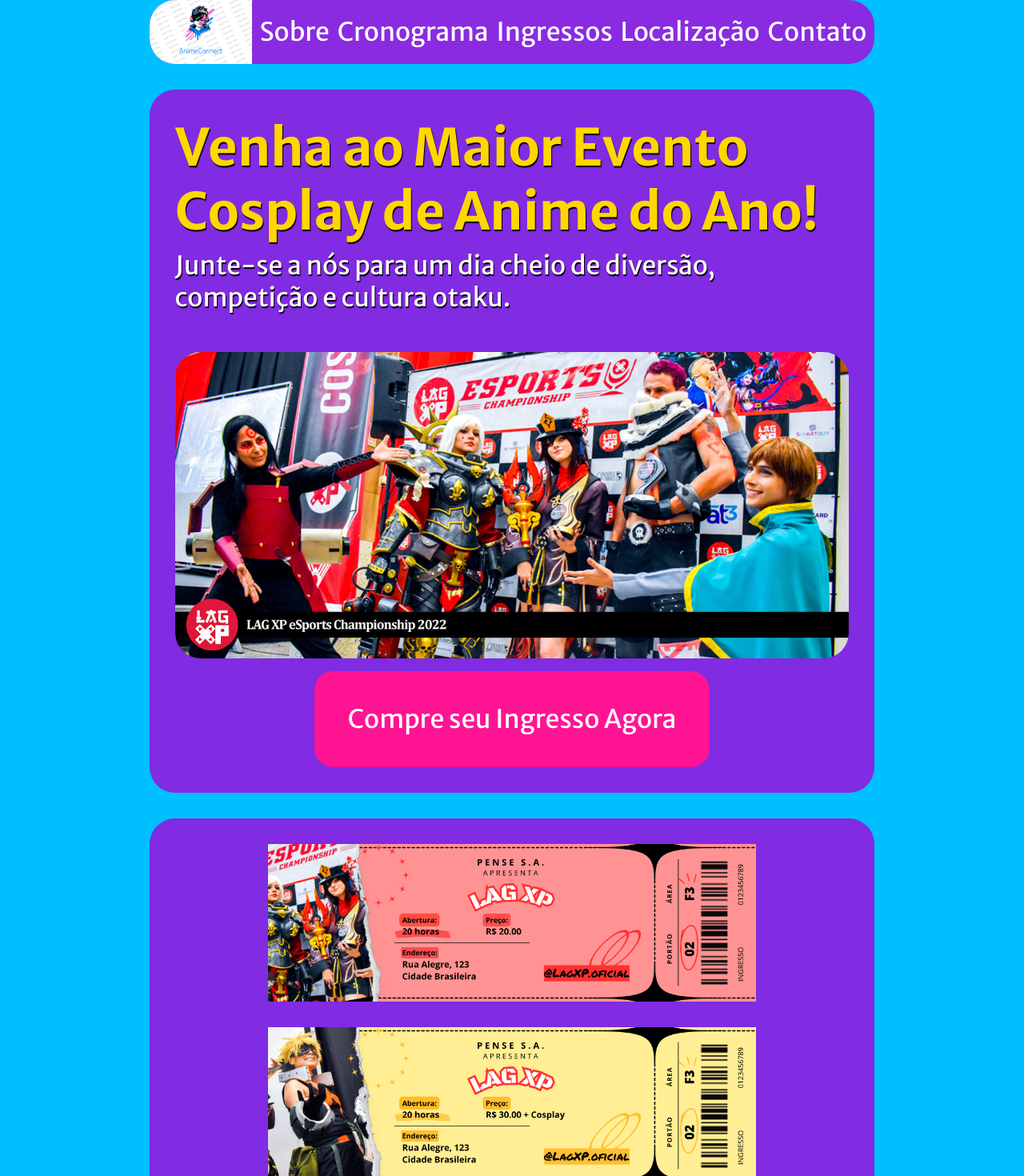
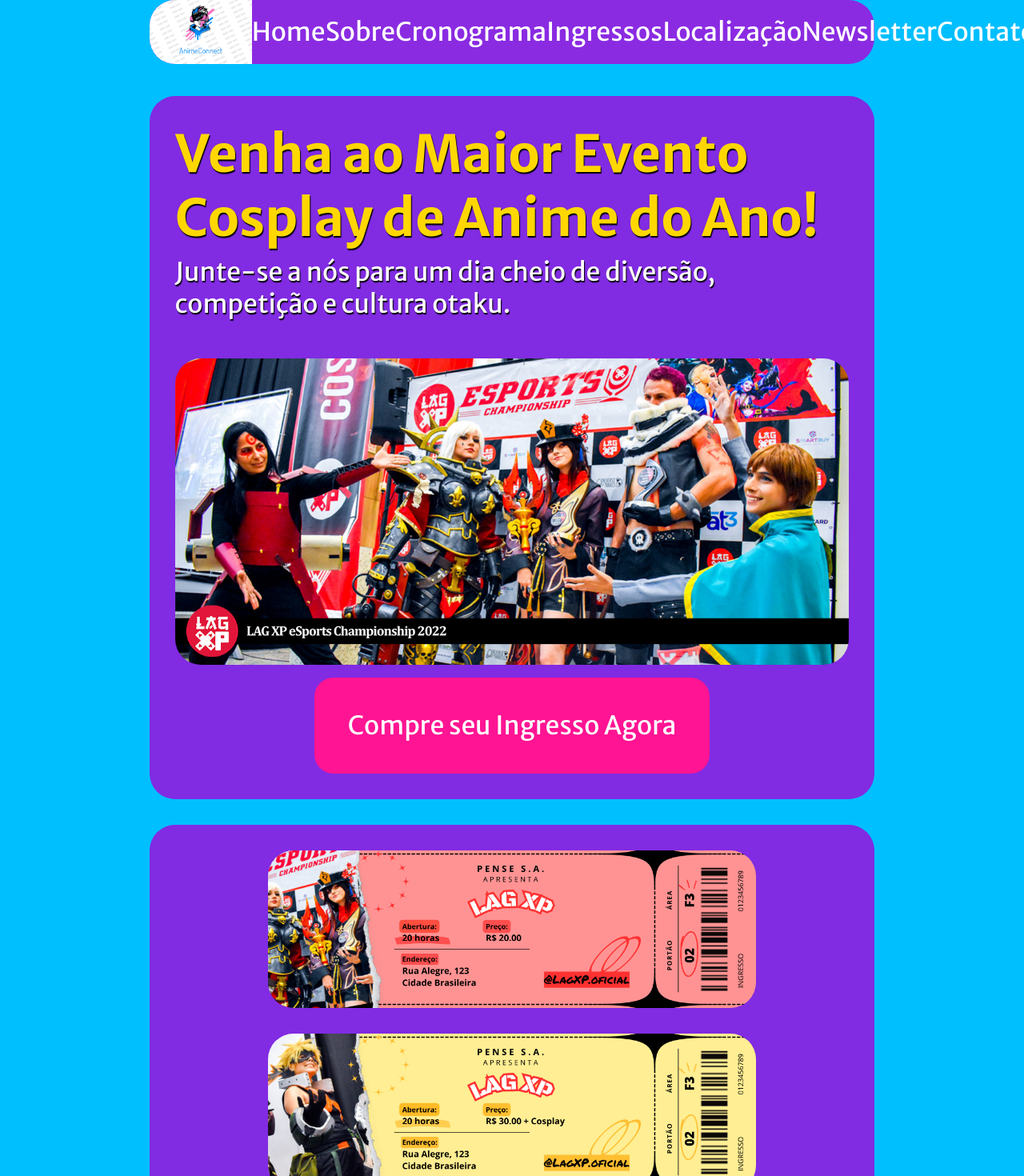
Before and after one commit to denerbatista/landing, a React (Vite) app: page / in a window 1280 px wide. Shown: the top 1470 px of the page at 80% size. Built offline with nearby package versions, Linux system fonts and the light colour scheme.

Commit message:
feat: add hover in button-default and component Tickets

```diff
--- a/src/components/Header/index.tsx
+++ b/src/components/Header/index.tsx
@@ -7,10 +7,12 @@
 
       <nav>
         <ul>
+          <li><a href="#section-hero">Home</a></li>
           <li><a href="">Sobre</a></li>
           <li><a href="">Cronograma</a></li>
-          <li><a href="">Ingressos</a></li>
+          <li><a href="#section-tickets">Ingressos</a></li>
           <li><a href="">Localização</a></li>
+          <li><a href="#section-form">Newsletter</a></li>
           <li><a href="">Contato</a></li>
         </ul>
       </nav>
--- a/src/components/Header/style.css
+++ b/src/components/Header/style.css
@@ -5,6 +5,9 @@
   align-items: center;
   background-color: #8a2be2;
   border-radius: 2rem;
+  position: fixed;
+  top: 0;
+  z-index: 2;
 }
 
 header > img {
--- a/src/components/Hero/style.css
+++ b/src/components/Hero/style.css
@@ -2,6 +2,8 @@
   display: flex;
   width: 65.83vw;
   flex-direction: column;
+  margin: 7.5rem 0 0 0;
+  /* margin-top: 2rem; */
 }
 
 #section-hero > div {
--- a/src/components/Tickets/style.css
+++ b/src/components/Tickets/style.css
@@ -8,4 +8,11 @@
 
 #section-tickets > img {
   width: calc(80% - 4rem);
+  border-radius: 2rem;
+  transition: 3s;
+  cursor: pointer;
+  &:hover {
+    scale: 1.1;
+    box-shadow: #d9d9d9d9 0.5rem 0.25rem 1rem 0.5rem;
+  }
 }
--- a/src/index.css
+++ b/src/index.css
@@ -16,6 +16,12 @@
   font-size: 2rem;
   margin-top: 1rem;
   width: 30.9rem;
+  cursor: pointer;
+  transition: 1.3s;
+  &:hover{
+    background-color: #ffffff;
+    color: #ff1493;
+  }
 }
 
 .h2-default {
```
